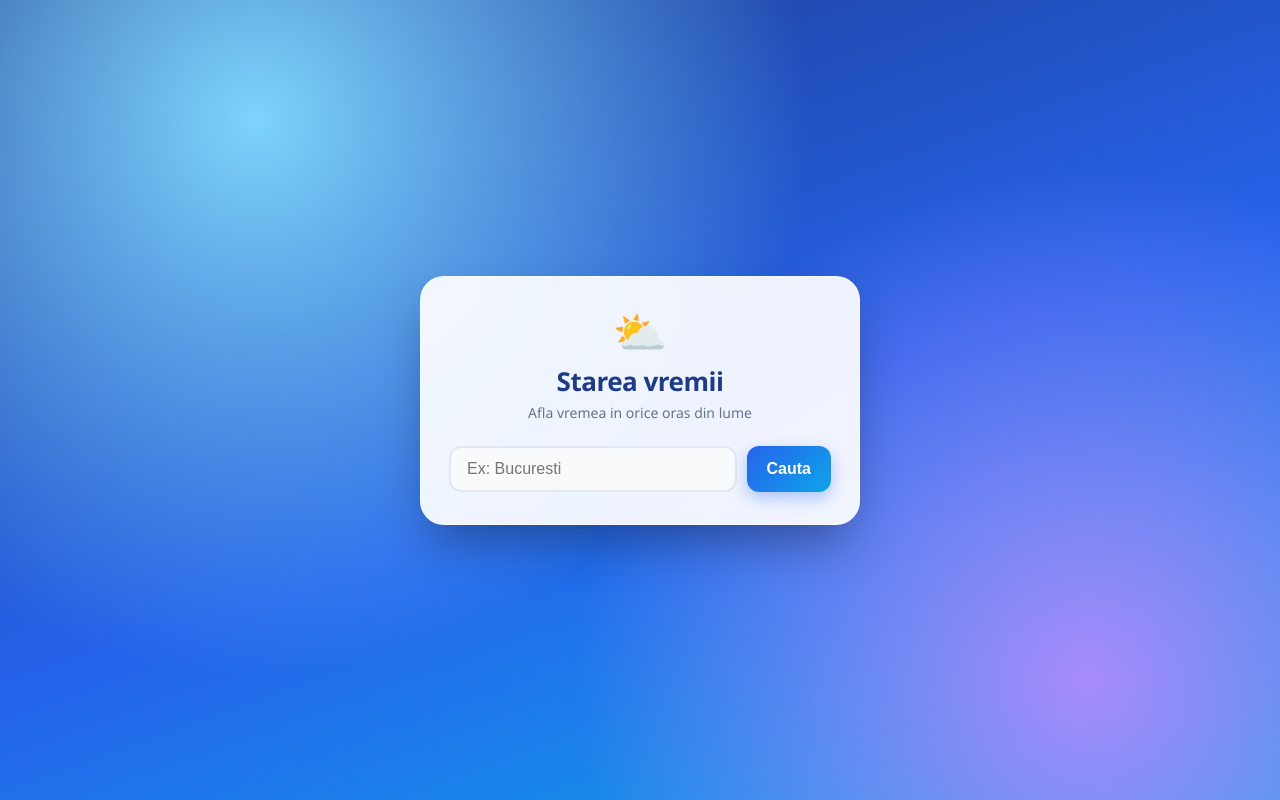
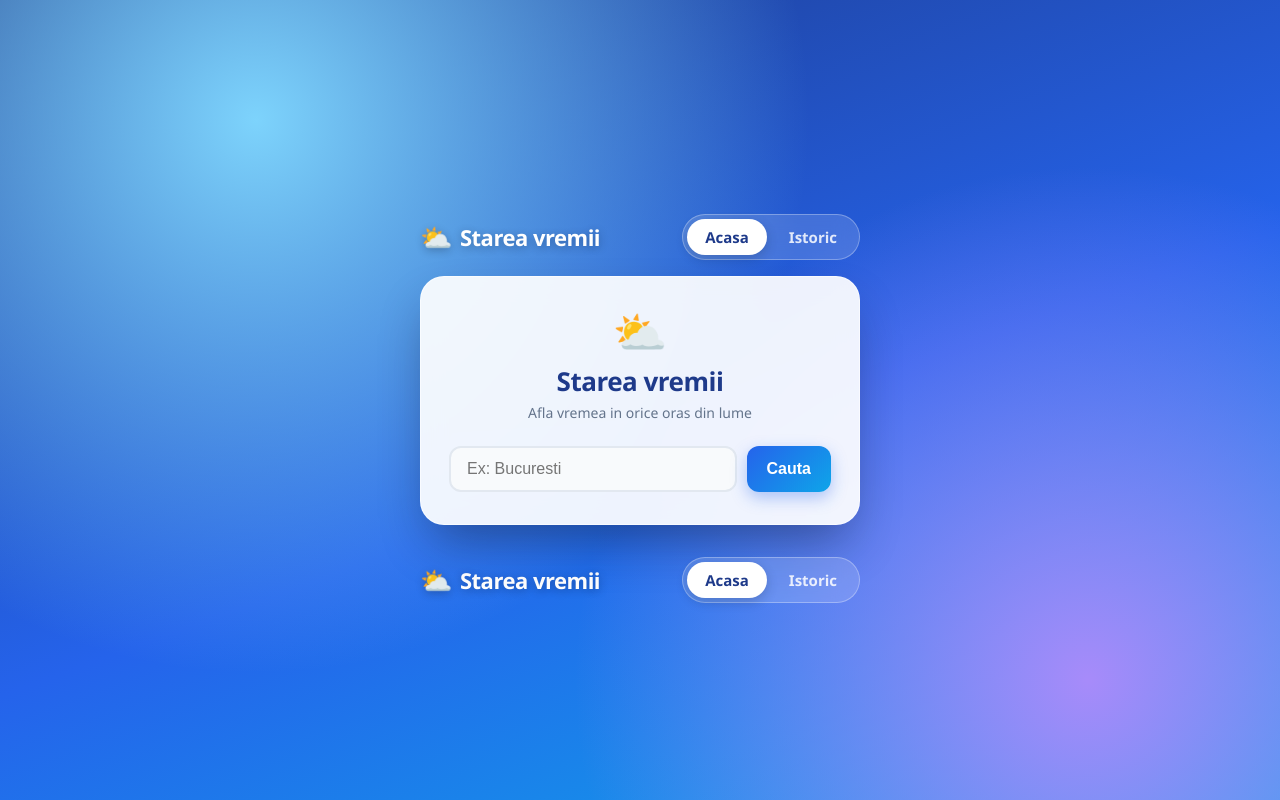
Before and after one commit to caloiansorin/26_27_MAP_FR, a FastAPI app: page / in a window 1280 px wide. Run offline with FastAPI, Linux system fonts and the light colour scheme.

Commit message:
Componente reutilizabile

```diff
--- /dev/null
+++ b/Starea_vremii/templates/header.html
@@ -0,0 +1,76 @@
+<style>
+  .nav-link {
+    padding: 8px 18px;
+    font-size: 15px;
+    font-weight: 600;
+    color: rgba(255, 255, 255, 0.85);
+    text-decoration: none;
+    border-radius: 999px;
+    transition:
+      background 0.2s,
+      color 0.2s;
+  }
+  .nav-link:hover {
+    color: #ffffff;
+    background: rgba(255, 255, 255, 0.18);
+  }
+  .nav-link.activ {
+    color: #1e3a8a;
+    background: #ffffff;
+    box-shadow: 0 4px 12px rgba(15, 23, 42, 0.2);
+  }
+</style>
+<header
+  style="
+    box-sizing: border-box;
+    width: 100%;
+    max-width: 440px;
+    margin: 16px 16px 0;
+    display: flex;
+    flex-wrap: wrap;
+    gap: 12px;
+    align-items: center;
+    justify-content: space-between;
+  "
+>
+  <a
+    href="/"
+    style="
+      display: flex;
+      align-items: center;
+      gap: 8px;
+      font-size: 22px;
+      font-weight: 700;
+      letter-spacing: -0.5px;
+      color: #ffffff;
+      text-decoration: none;
+      text-shadow: 0 2px 8px rgba(15, 23, 42, 0.3);
+    "
+  >
+    <span style="font-size: 26px; line-height: 1">⛅</span>
+    Starea vremii
+  </a>
+  <nav
+    style="
+      display: flex;
+      gap: 4px;
+      padding: 4px;
+      background: rgba(255, 255, 255, 0.15);
+      border: 1px solid rgba(255, 255, 255, 0.3);
+      border-radius: 999px;
+      backdrop-filter: blur(12px);
+      -webkit-backdrop-filter: blur(12px);
+    "
+  >
+    <a
+      href="/"
+      class="nav-link {% if request.url.path == '/' %}activ{% endif %}"
+      >Acasa</a
+    >
+    <a
+      href="/api/istoric"
+      class="nav-link {% if request.url.path == '/istoric' %}activ{% endif %}"
+      >Istoric</a
+    >
+  </nav>
+</header>
--- a/Starea_vremii/templates/index.html
+++ b/Starea_vremii/templates/index.html
@@ -10,6 +10,7 @@
       margin: 0;
       min-height: 100vh;
       display: flex;
+      flex-direction: column;
       align-items: center;
       justify-content: center;
       background:
@@ -27,6 +28,7 @@
       color: #0f172a;
     "
   >
+    {% include "header.html" %}
     <div
       style="
         box-sizing: border-box;
@@ -197,5 +199,6 @@
       </div>
       {% endif %}
     </div>
+    {% include "header.html" %}
   </body>
 </html>
```
